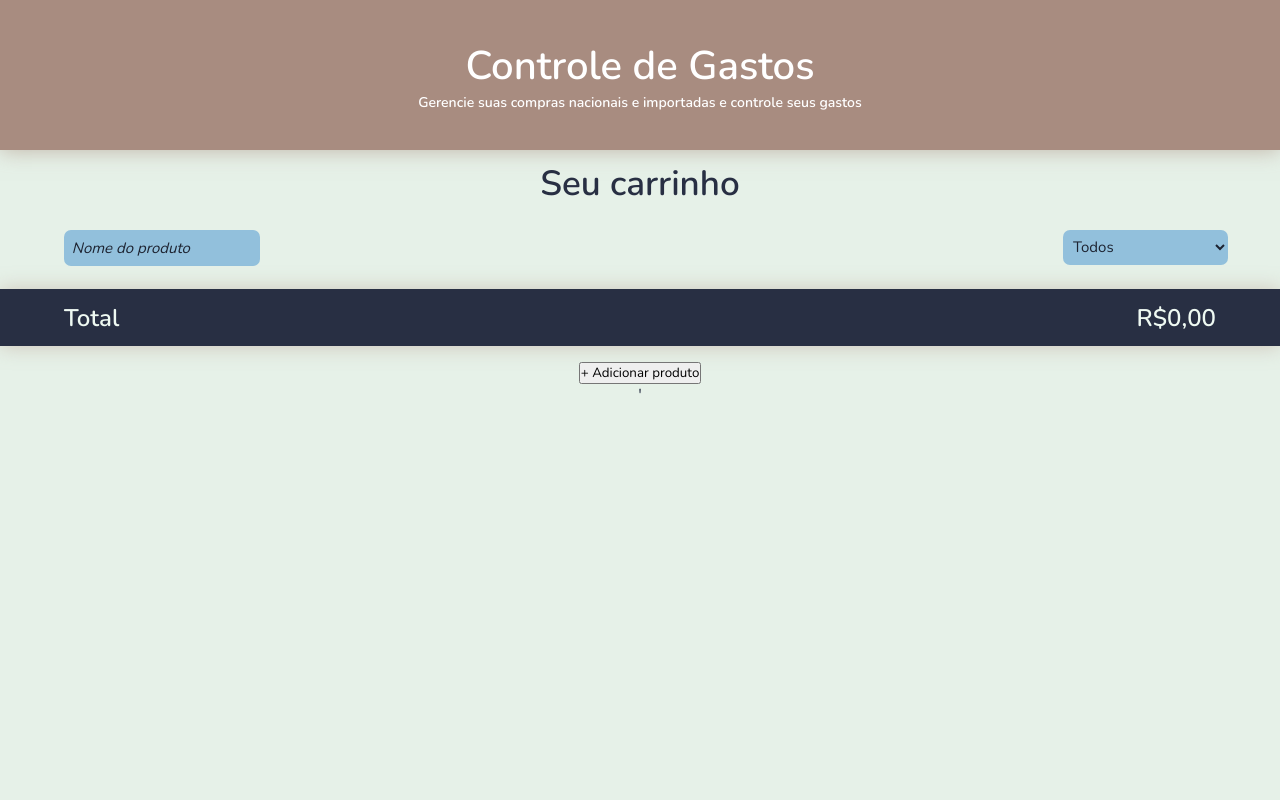
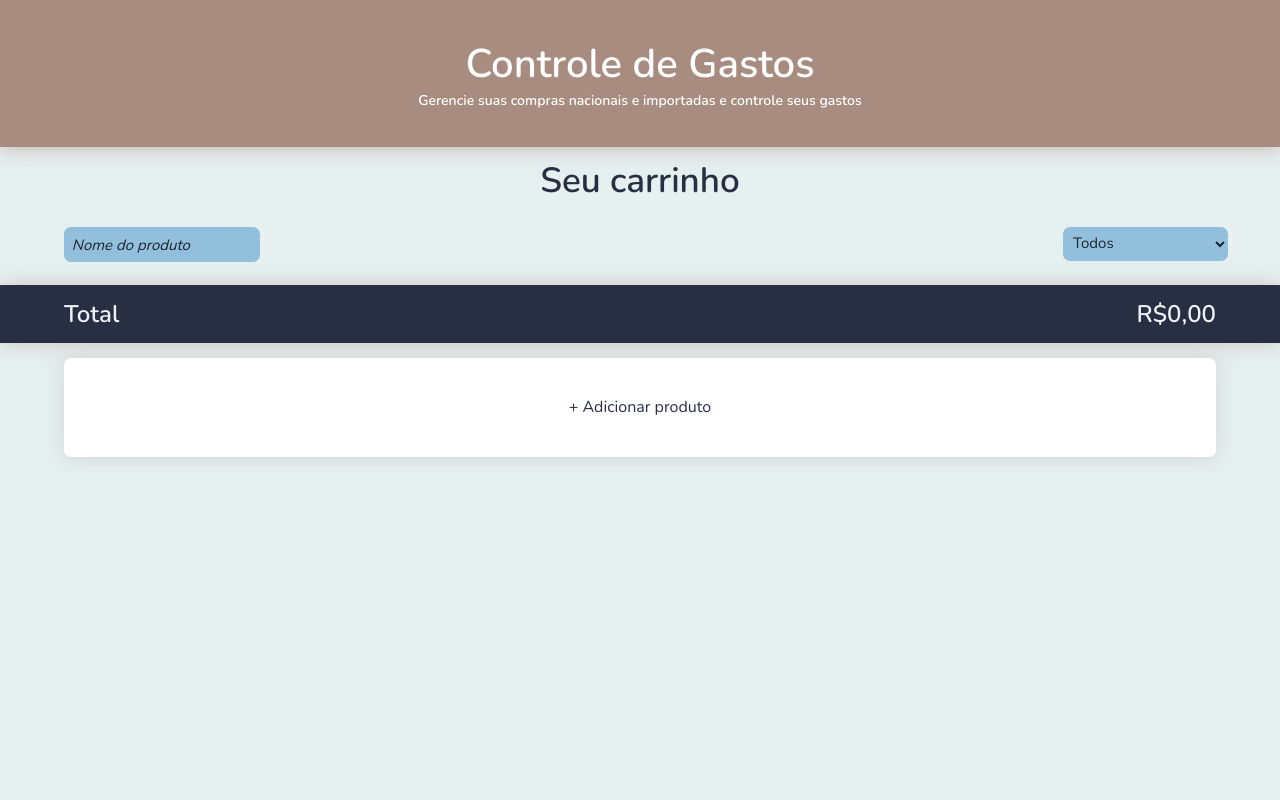
Before and after one commit to sabriwnaa/Avaliacao3T, a PHP site: page / in a window 1280 px wide. Run offline with PHP 8.4, Linux system fonts and the light colour scheme; data that the repository does not hold is empty.

Commit message:
estilizacao botao add

```diff
--- a/index.php
+++ b/index.php
@@ -114,7 +114,7 @@ $produtos = Produto::filter($pesquisar, $filtro);
                     <button onclick="toggleAddProduto()">+ Adicionar produto</button>
                 </div>
 
-                <div id="addProduto" style="display: none; margin-top: 20px;">
+                <div id="addProdutoExpand" style="display: none;">
                     <form id="formAddProduto" onsubmit="enviarProduto(event)">
                         <div>
                             <label for="nome">Nome:</label>
@@ -133,7 +133,7 @@ $produtos = Produto::filter($pesquisar, $filtro);
                         </div>
                         <button type="submit">Salvar</button>
                     </form>
-                </div>'
+                </div>
 
 
 
--- a/style.css
+++ b/style.css
@@ -15,10 +15,10 @@
     flex-direction: column;
     color: #282f43;
 
-    background-color: #e6f1e8;
+    background-color: #e6f0f1;
 }
 
-.header, .main, .total, .cabecalho, .produto, .todasInformacoes, .cabecalhos{
+.header, .main, .total, .cabecalho, .produto, .todasInformacoes, .cabecalhos, .addProduto{
     display: flex;
     align-items: center;
     justify-content: center;
@@ -64,7 +64,7 @@
 
 .total{
     background-color: #282f43;
-    color: #eef9f2;
+    color: #eef2f9;
     box-shadow: 0px 0.5px 20px rgba(184, 154, 139, 0.5);
     margin-top: 10px;
     margin-bottom: 15px;
@@ -168,3 +168,19 @@ input::placeholder{
     display: flex;
     gap: 20px;
 }
+
+.addProduto{
+    width: 100%;
+}
+
+.addProduto button{
+    background-color: #ffffff;
+    color:#282f43;
+    border: none;
+    padding: 3%;
+    border-radius: 7px;
+    width: 90%;
+    font-size: 16px;
+    box-shadow: 0px 1px 20px rgba(192, 187, 185, 0.5);
+
+}
```
